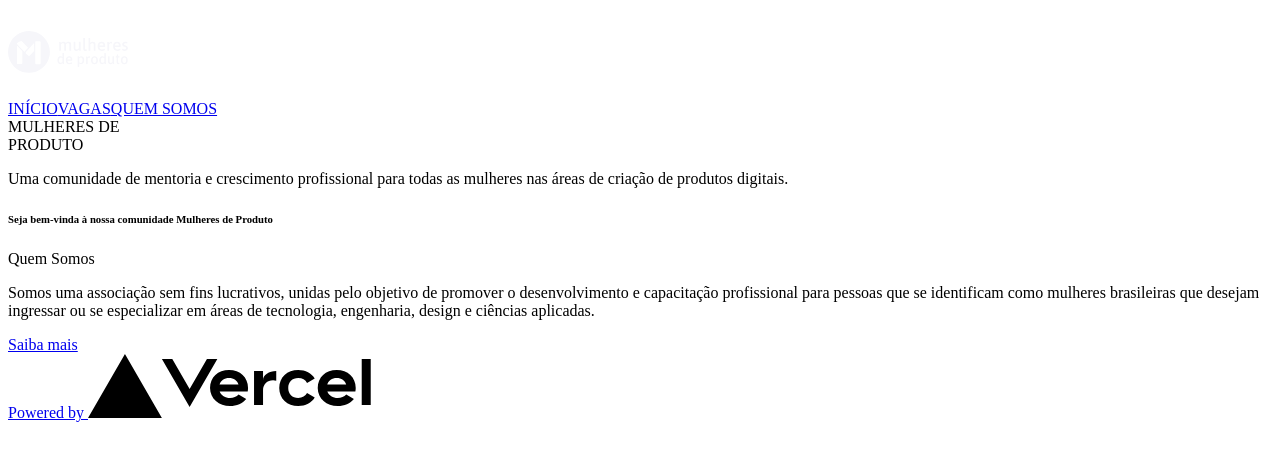
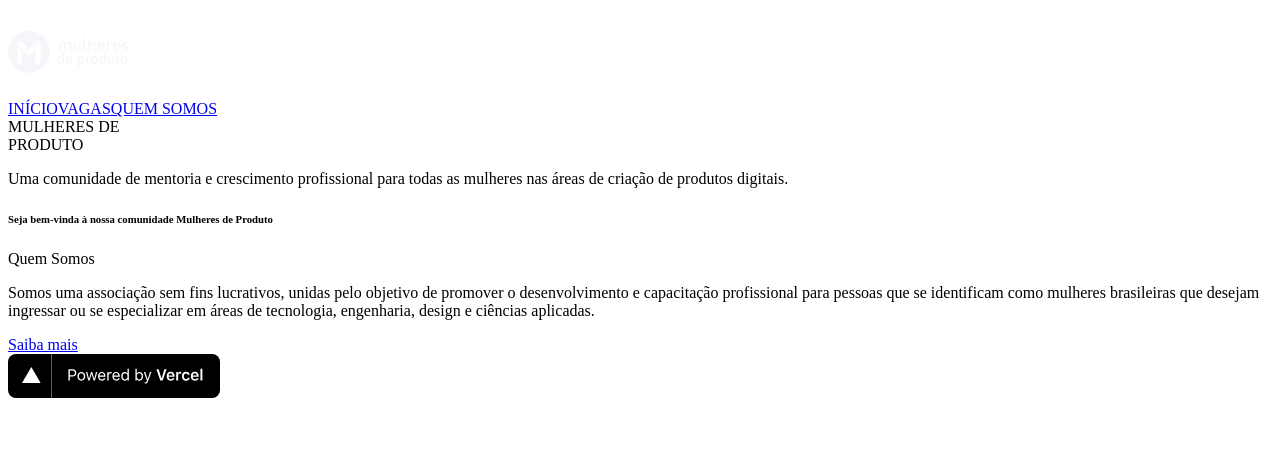
Before and after one commit to mulheres-de-produto/website, a Next.js app: page / in a window 1280 px wide. Shown: the top 460 px of the page. Built offline with nearby package versions, Linux system fonts and the light colour scheme.

Commit message:
refactor(Readme): update readme

```diff
--- a/components/Footer.jsx
+++ b/components/Footer.jsx
@@ -1,14 +1,13 @@
 export default function Footer() {
   return (
-    <footer className="flex items-center justify-center w-full h-24 border-t">
+    <footer className="flex justify-end px-6 w-full h-24 border-t">
       <a
         className="flex items-center justify-center"
         href="https://vercel.com/?utm_source=[mulheres-de-produto]&utm_campaign=oss"
         target="_blank"
         rel="noopener noreferrer"
       >
-        Powered by{" "}
-        <img src="/vercel.svg" alt="Vercel Logo" className="h-4 ml-2" />
+        <img src="/powered-by-vercel.svg" alt="Vercel Logo" />
       </a>
     </footer>
   );
```
Also changed, not shown: public/powered-by-vercel.svg (added), 1 other file (tests, documents, lock files or other folders).
